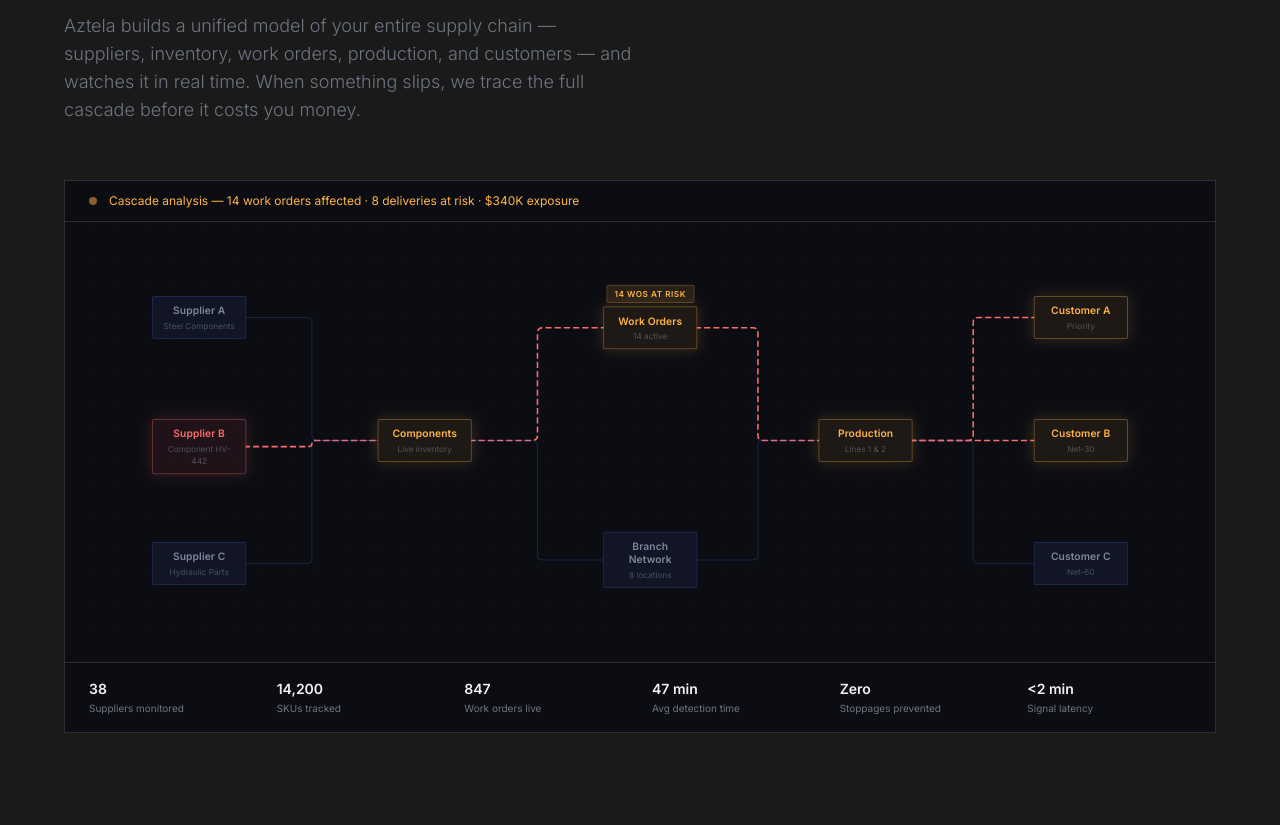
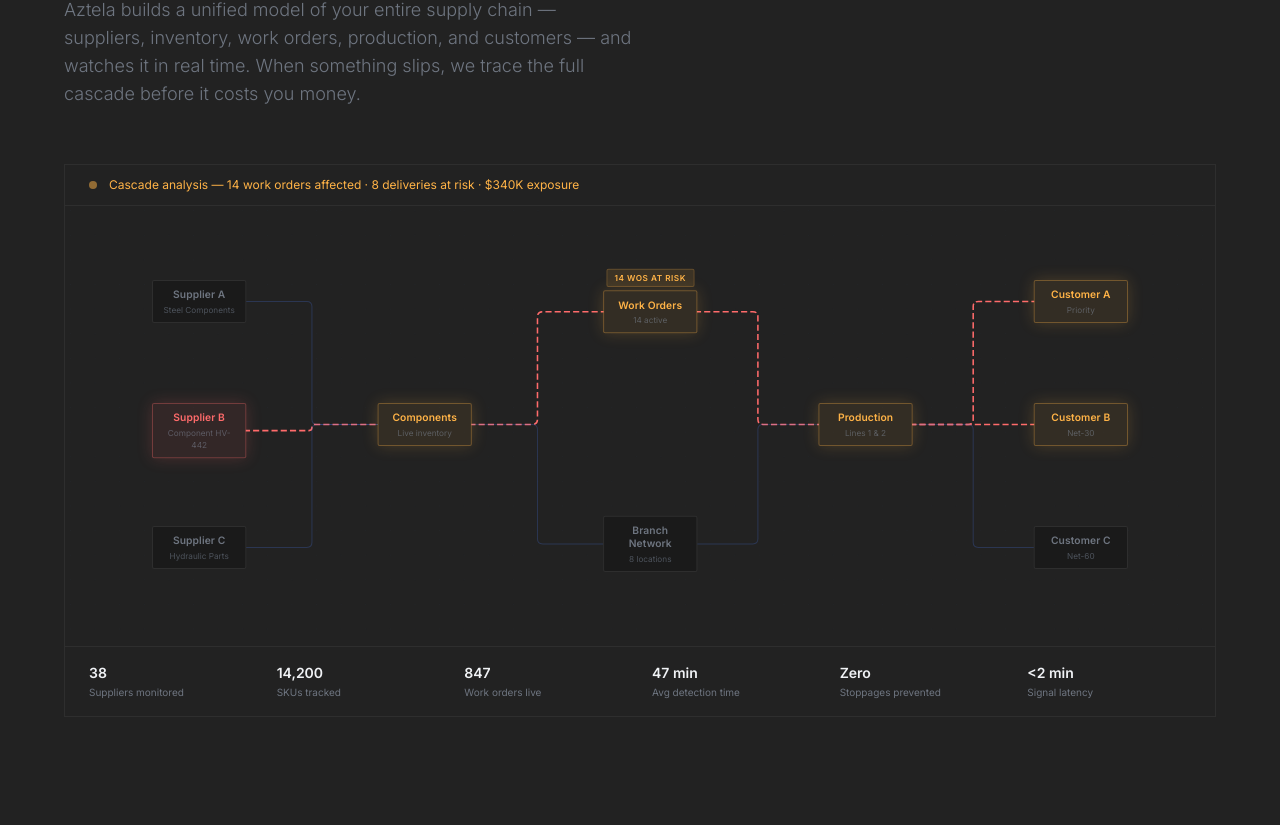
Before and after one commit to aztela-co/aztela-landing-page, a Next.js app: page / in a window 1280 px wide. Shown: the part 4695-5520 px from the top of the page. Built offline with nearby package versions, Linux system fonts and the light colour scheme.

Commit message:
Match operational network section background to HowItConnects style

```diff
--- a/components/OperationalNetwork.tsx
+++ b/components/OperationalNetwork.tsx
@@ -75,7 +75,7 @@
     const c = phase === "intercepting" ? "#4ade80" : "#4d80ff";
     return { bg: `${c}12`, border: `1px solid ${c}45`, glow: `0 0 18px ${c}28`, tc: c };
   }
-  return { bg: "rgba(77,128,255,0.08)", border: "1px solid rgba(77,128,255,0.18)", glow: "none", tc: "rgba(200,210,230,0.6)" };
+  return { bg: "var(--charcoal)", border: "1px solid var(--border)", glow: "none", tc: "var(--muted)" };
 }
 
 function badge(id: string, phase: Phase): { text: string; color: string; bg: string } | null {
@@ -200,7 +200,7 @@
   const status = STATUS[phase];
 
   return (
-    <section className="px-6 py-24 md:py-32" style={{ background: "var(--charcoal)" }}>
+    <section className="px-6 py-20 md:py-28 bg-[var(--charcoal-light)]">
       <div className="max-w-6xl mx-auto">
 
         <div className="mb-14">
@@ -216,7 +216,7 @@
           </p>
         </div>
 
-        <div ref={ref} className="border border-[var(--border)] overflow-hidden" style={{ background: "rgba(10,12,18,0.9)" }}>
+        <div ref={ref} className="border border-[var(--border)] overflow-hidden" style={{ background: "transparent" }}>
 
           {/* Status bar */}
           <div className="border-b border-[var(--border)] px-6 py-3 flex items-center gap-3">
@@ -244,7 +244,7 @@
               proOptions={{ hideAttribution: true }}
               style={{ background: "transparent" }}
             >
-              <Background variant={BackgroundVariant.Dots} gap={28} size={1} color="rgba(77,128,255,0.06)" />
+              <Background variant={BackgroundVariant.Dots} gap={24} size={0.8} color="rgba(77,128,255,0.07)" />
             </ReactFlow>
 
             {/* Intercept overlay */}
```
